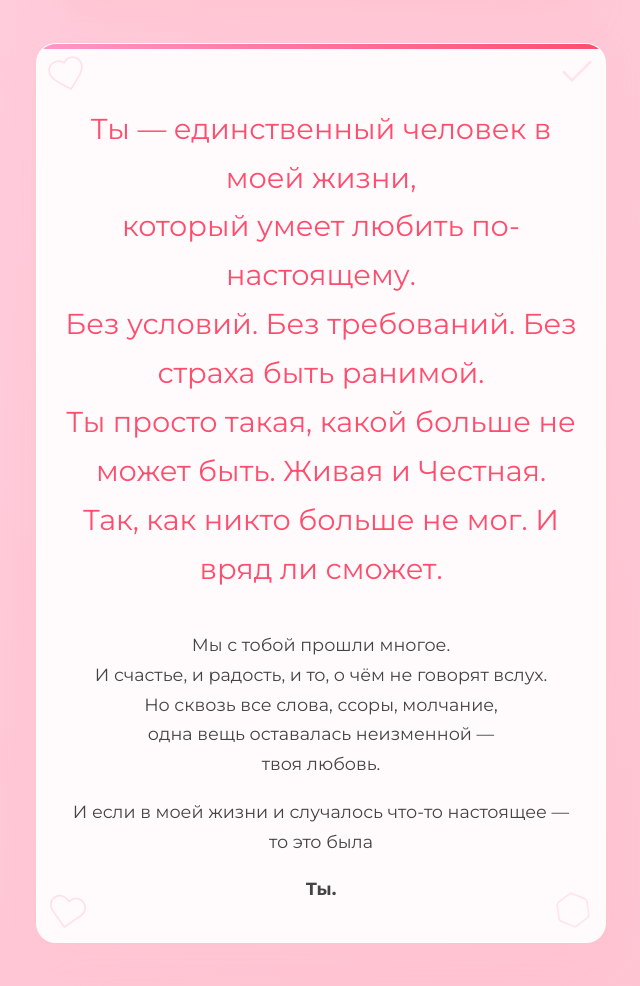
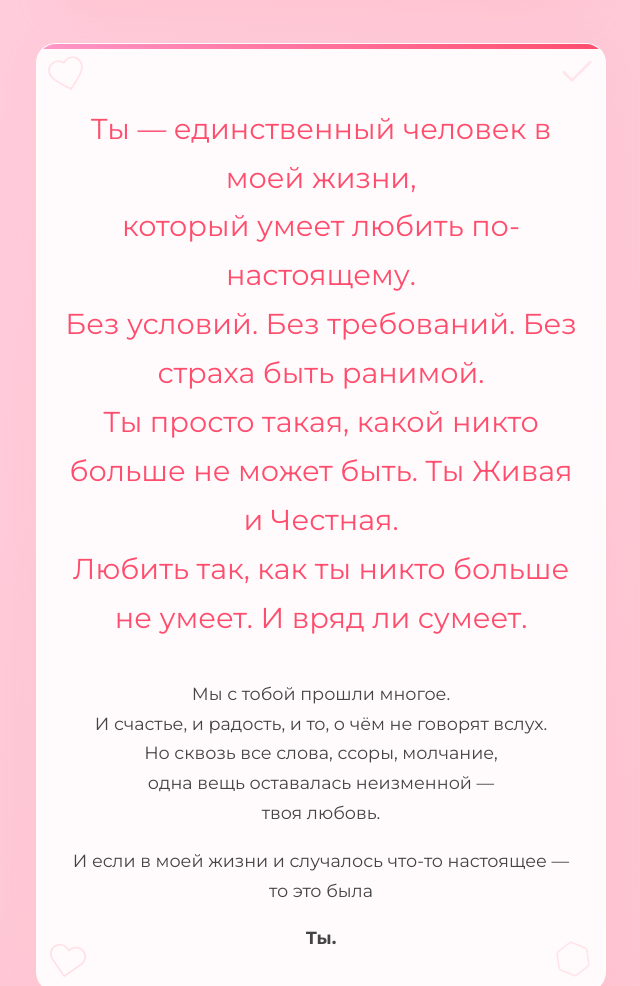
Before and after one commit to stardomdsa/LoveStoryOlya, a plain HTML site: page index.html in a window 1280 px wide. Shown: the part 1617-2603 px from the top of the page, without its empty margins (319-959 px from the left). Drawn offline with Linux system fonts and the light colour scheme.

Commit message:
фикс

```diff
--- a/index.html
+++ b/index.html
@@ -121,8 +121,8 @@
                 <p>Ты — единственный человек в моей жизни,<br>
                 который умеет любить по-настоящему.<br>
                 Без условий. Без требований. Без страха быть ранимой.<br>
-                Ты просто такая, какой больше не может быть. Живая и Честная.<br>
-                Так, как никто больше не мог. И вряд ли сможет.</p>
+                Ты просто такая, какой никто больше не может быть. Ты Живая и Честная.<br>
+                Любить так, как ты никто больше не умеет. И вряд ли сумеет.</p>
 
                 <p>Мы с тобой прошли многое.<br>
                 И счастье, и радость, и то, о чём не говорят вслух.<br>
```
